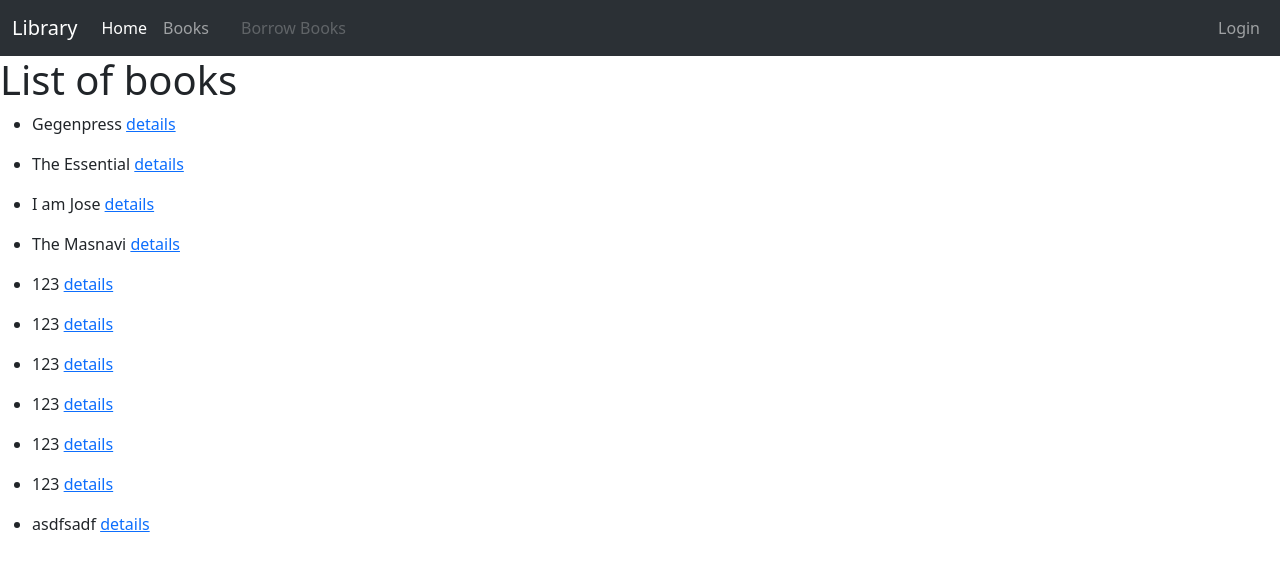
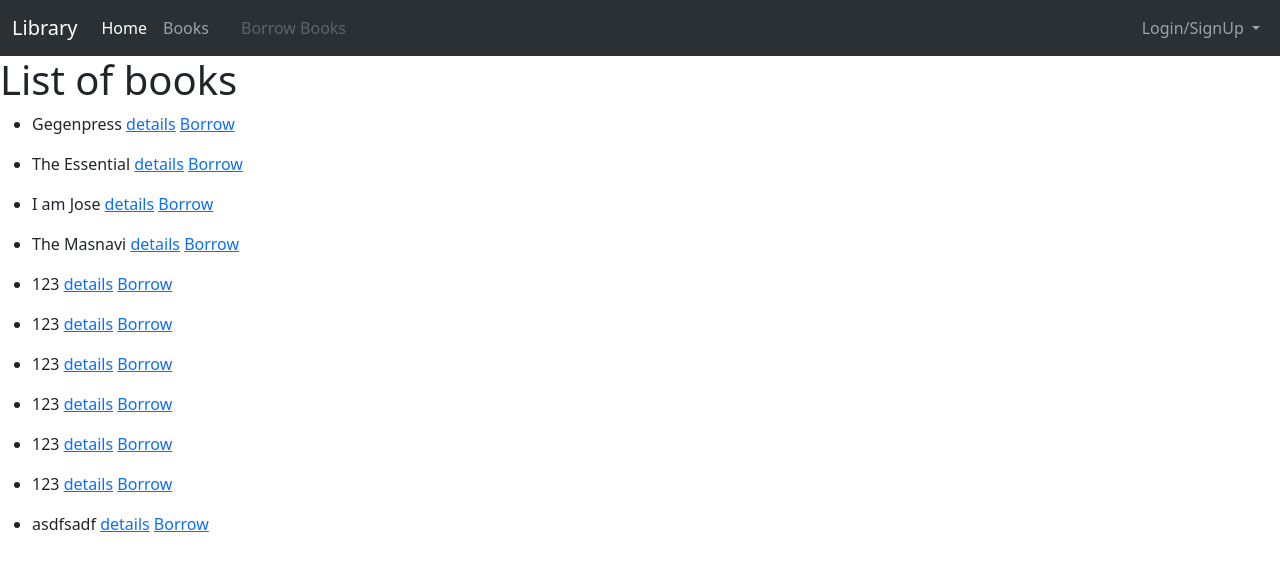
Before and after one commit to TanjilurJim/library, a Django app: page /book_list/ in a window 1280 px wide. Shown: the top 571 px of the page. Run offline with Django 4.2, Linux system fonts and the light colour scheme; data comes from the database, SQL or seed files in the repository; both versions use the stored data as it was after the commit.

Commit message:
advanced
handled create_book exception . drop down added

```diff
--- a/catalog/templates/catalog/book_list.html
+++ b/catalog/templates/catalog/book_list.html
@@ -1,11 +1,13 @@
-{% extends 'catalog/index.html' %} {% block content %}
+{% extends 'catalog/index.html' %}
+{% block content %}
 <h1>List of books</h1>
 
-
-{% for book in object_list %}
+{% for book in book_list %}
 <ul>
     <li>{{ book.title }}
         <a href="{% url 'catalog:book_detail' book.id %}">details</a>
+        <a href="{% url 'catalog:borrow_book' book.id %}">Borrow</a>
     </li>
 </ul>
-{% endfor %} {% endblock %}
+{% endfor %}
+{% endblock %}
--- a/catalog/templates/catalog/index.html
+++ b/catalog/templates/catalog/index.html
@@ -37,10 +37,23 @@
                 </ul>
                 <div class="ms-auto">
                     <ul class="navbar-nav">
-                        <li class="nav-item">
+                        <li class="nav-item dropdown">
                             {% if user.is_authenticated %}
-                            <a class="nav-link" href="{% url 'logout' %}">Logout</a> {% else %}
-                            <a class="nav-link" href="{% url 'login' %}">Login</a> {% endif %}
+                                <a class="nav-link dropdown-toggle" href="#" id="navbarDropdownMenuLink" role="button" data-bs-toggle="dropdown" aria-expanded="false">
+                                    Account
+                                </a>
+                                <ul class="dropdown-menu" aria-labelledby="navbarDropdownMenuLink">
+                                    <li><a class="dropdown-item" href="{% url 'logout' %}">Logout</a></li>
+                                </ul>
+                            {% else %}
+                                <a class="nav-link dropdown-toggle" href="#" id="navbarDropdownMenuLink" role="button" data-bs-toggle="dropdown" aria-expanded="false">
+                                    Login/SignUp
+                                </a>
+                                <ul class="dropdown-menu" aria-labelledby="navbarDropdownMenuLink">
+                                    <li><a class="dropdown-item" href="{% url 'login' %}">Login</a></li>
+                                    <li><a class="dropdown-item" href="{% url 'catalog:signup' %}">SignUp</a></li>
+                                </ul>
+                            {% endif %}
                         </li>
                     </ul>
                 </div>
--- a/catalog/urls.py
+++ b/catalog/urls.py
@@ -13,4 +13,8 @@ urlpatterns = [
     # path('my_view/',views.my_view,name='my_view'),
     path('my_view/',views.CheckedOutBooksByUserView.as_view(),name='my_view'),
     path('signup/',views.SignUpView.as_view(),name='signup'),
+    path('renew/<uuid:pk>/', views.renew_book, name='renew_book'),
+    path('borrow/<int:pk>/', views.borrow_book, name='borrow_book'),
+
+
 ]
--- a/catalog/views.py
+++ b/catalog/views.py
@@ -6,7 +6,11 @@ from django.contrib.auth.decorators import login_required # function based er jo
 from django.contrib.auth.mixins import LoginRequiredMixin #for class based views
 from django.contrib.auth.forms import UserCreationForm
 from django.urls import reverse_lazy
-
+from django.shortcuts import redirect, get_object_or_404
+from django.utils import timezone
+from datetime import timedelta
+from django.contrib.auth.mixins import UserPassesTestMixin
+from django.core.exceptions import PermissionDenied
 
 # Create your views here.
 def index(request):
@@ -25,10 +29,17 @@ def index(request):
     return render(request,'catalog/index.html',context=context)
 
 
-class BookCreate(LoginRequiredMixin, CreateView): #book_form.html
+class BookCreate(LoginRequiredMixin, UserPassesTestMixin, CreateView):
     model = Book
     fields = '__all__'
+    template_name = 'catalog/create_book.html'
 
+    def test_func(self):
+        return self.request.user.is_superuser
+
+    def handle_no_permission(self):
+        # Raise a PermissionDenied exception if the user does not pass the test
+        raise PermissionDenied
 class BookDetail(DetailView):
 
     model = Book
@@ -60,3 +71,32 @@ class CheckedOutBooksByUserView(LoginRequiredMixin,ListView):
 
     def get_queryset(self):
         return BookInstance.objects.filter(borrower=self.request.user).all()
+
+
+
+
+@login_required
+def renew_book(request, pk):
+    book_instance = get_object_or_404(BookInstance, pk=pk)
+    if book_instance.borrower == request.user:
+        # Set the due back to 1 weeks from today
+        book_instance.due_back = timezone.now() + timedelta(weeks=1)
+        book_instance.save()
+        # Redirect to 'my_view' to see the updated book list
+        return redirect('catalog:my_view')
+    else:
+        return HttpResponseForbidden("You can't renew this book.")
+
+
+def borrow_book(request, pk):
+    book = get_object_or_404(Book, pk=pk)
+    # First, try to fetch a book instance
+    book_instance = book.bookinstance_set.filter(status='a').first()
+    if book_instance:
+        book_instance.borrower = request.user
+        book_instance.status = 'o'  # Update status to 'On Loan'
+        book_instance.due_back = timezone.now() + timedelta(weeks=2)  # Set a due back date
+        book_instance.save()
+        return redirect('catalog:my_view')
+    else:
+        return HttpResponse("No available instances for this book.")
--- a/library/urls.py
+++ b/library/urls.py
@@ -16,11 +16,19 @@ Including another URLconf
 """
 from django.contrib import admin
 from django.urls import path,include
+from django.conf.urls import handler403
+from django.shortcuts import render
 
+
+def custom_permission_denied_view(request, exception, template_name="403.html"):
+    return render(request, template_name)
+
+handler403 = custom_permission_denied_view
 
 urlpatterns = [
     path('admin/', admin.site.urls),
     path('',include('catalog.urls')),
+    path('catalog/', include('catalog.urls')),
     path('accounts/',include('django.contrib.auth.urls')),
 
 ]
```
Also changed, not shown: catalog/templates/catalog/my_view.html (+4 -6 lines), templates/403.html (added, +7 -0 lines), db.sqlite3.
